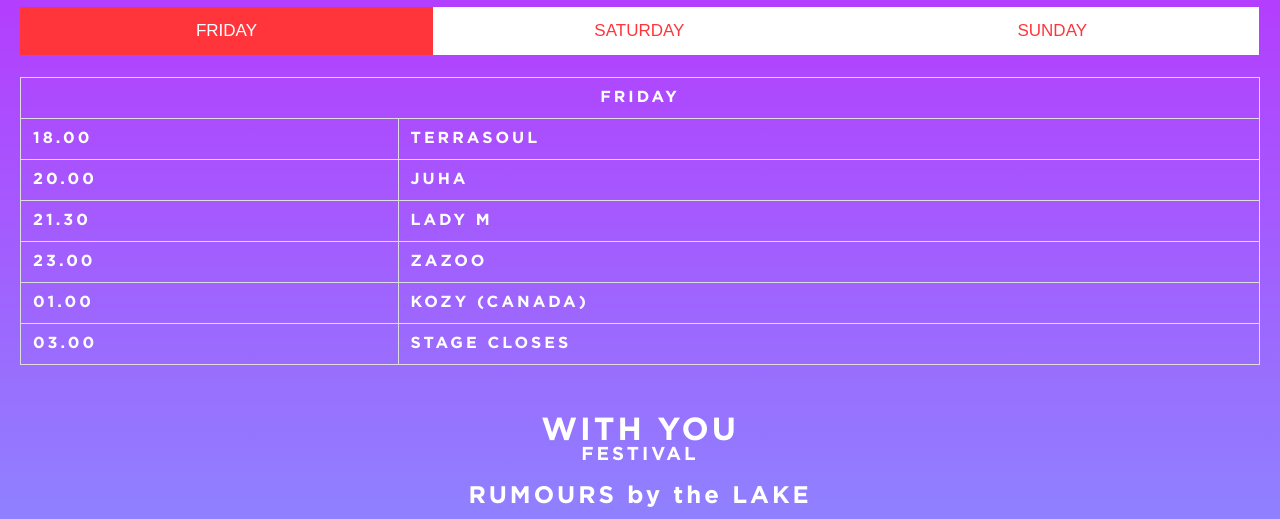
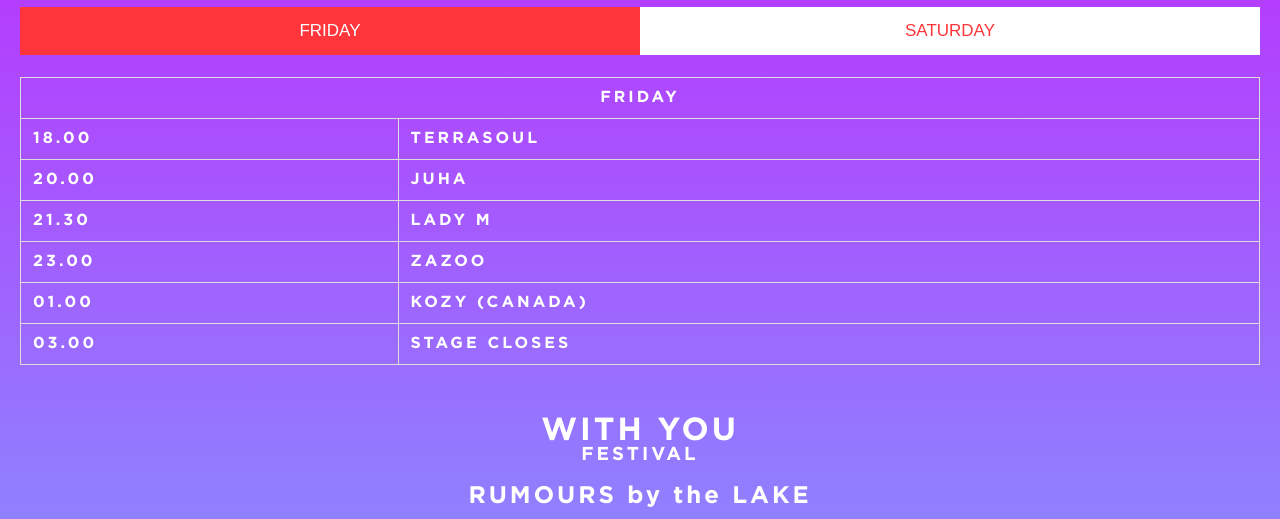
Before and after one commit to ErasmusAldum7/wolfkopweekender, a plain HTML site: page index.html in a window 1280 px wide. Shown: the part 581-1100 px from the top of the page. Drawn offline with Linux system fonts and the light colour scheme.

Commit message:
Schedule changes

```diff
--- a/index.html
+++ b/index.html
@@ -80,7 +80,7 @@
             cursor: pointer;
             padding: 14px 16px;
             font-size: 17px;
-            width: 33.3%;
+            width: 50%;
         }
 
         .tablink1:hover {
@@ -325,7 +325,7 @@
         <h1 style="text-align: center;">Lake Stage</h1>
         <button class="tablink1" onclick="openPage1('FRIDAY', this, '#ff353b', '#fff')" id="defaultOpen1">FRIDAY</button>
         <button class="tablink1" onclick="openPage1('SATURDAY', this, '#ff353b', '#fff')">SATURDAY</button>
-        <button class="tablink1" onclick="openPage1('SUNDAY', this, '#ff353b', '#fff')">SUNDAY</button>
+        <!-- <button class="tablink1" onclick="openPage1('SUNDAY', this, '#ff353b', '#fff')">SUNDAY</button> -->
 
         <div id="FRIDAY" class="tabcontent1">
             <table>
@@ -385,19 +385,6 @@
                     <td>22.30</td>
                     <td colspan="2">MAXIMILIAN</td>
                 </tr>
-            </table>
-            <div class="logoFooter">
-                <h1 style="text-align: center; margin-bottom: 0;">WITH YOU</h1>
-                <h3 style="text-align: center; margin-top: 0;">FESTIVAL</h3>
-                <h2 style="text-align: center;">RUMOURS by the LAKE</h2>
-            </div>
-        </div>
-
-        <div id="SUNDAY" class="tabcontent1">
-            <table>
-                <tr>
-                    <th colspan="3">SUNDAY</th>
-                </tr>
                 <tr>
                     <td>00.00</td>
                     <td colspan="2">ROMAN ADAM</td>
@@ -425,6 +412,54 @@
                 <h2 style="text-align: center;">RUMOURS by the LAKE</h2>
             </div>
         </div>
+
+        <!-- <div id="SUNDAY" class="tabcontent1">
+            <table>
+                <tr>
+                    <th colspan="3">SUNDAY</th>
+                </tr>
+                <tr>
+                    <td>10:00</td>
+                    <td>DASHIKI</td>
+                </tr>
+                <tr>
+                    <td>12.00</td>
+                    <td>BLAGKONGO</td>
+                </tr>
+                <tr>
+                    <td>14.00</td>
+                    <td>BRUNO MORPHET</td>
+                </tr>
+                <tr>
+                    <td>16.00</td>
+                    <td>MIMI LOVE B2B MADMOTORMIQUEL</td>
+                </tr>
+                <tr>
+                    <th colspan="3">AFTERS IN THE BOMA</th>
+                </tr>
+                <tr>
+                    <td>19.00</td>
+                    <td>RICHARD MARSHALL</td>
+                </tr>
+                <tr>
+                    <td>22.00</td>
+                    <td>ANNETT GAPSTREAM</td>
+                </tr>
+                <tr>
+                    <td>00.00</td>
+                    <td>TINTIN</td>
+                </tr>
+                <tr>
+                    <td>03.00</td>
+                    <td>B2B2B</td>
+                </tr>
+            </table>
+            <div class="logoFooter">
+                <h1 style="text-align: center; margin-bottom: 0;">WITH YOU</h1>
+                <h3 style="text-align: center; margin-top: 0;">FESTIVAL</h3>
+                <h2 style="text-align: center;">RUMOURS by the LAKE</h2>
+            </div>
+        </div>     -->
     </div>
 
     <div id="Stage2" class="tabcontent">
```
